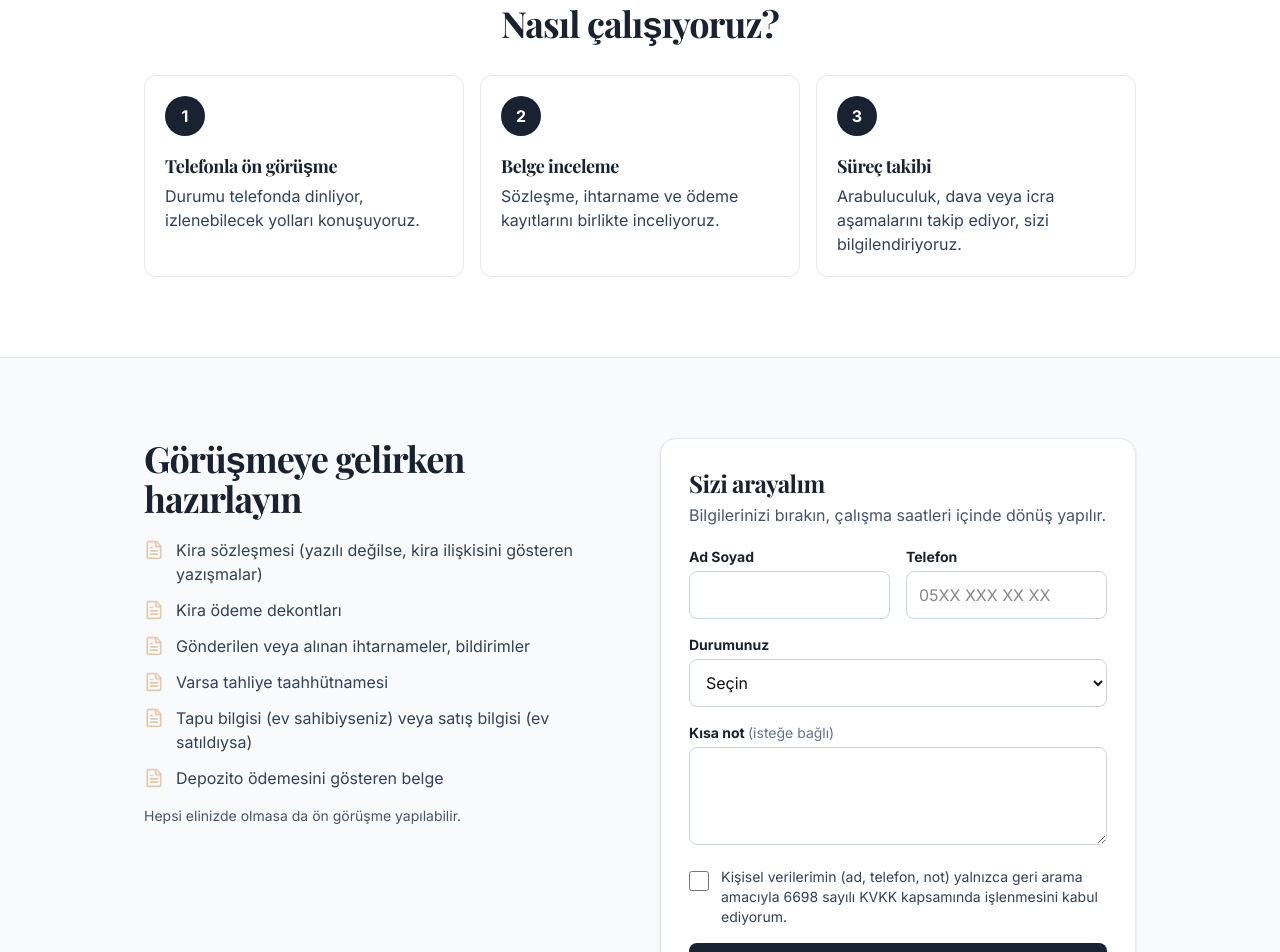
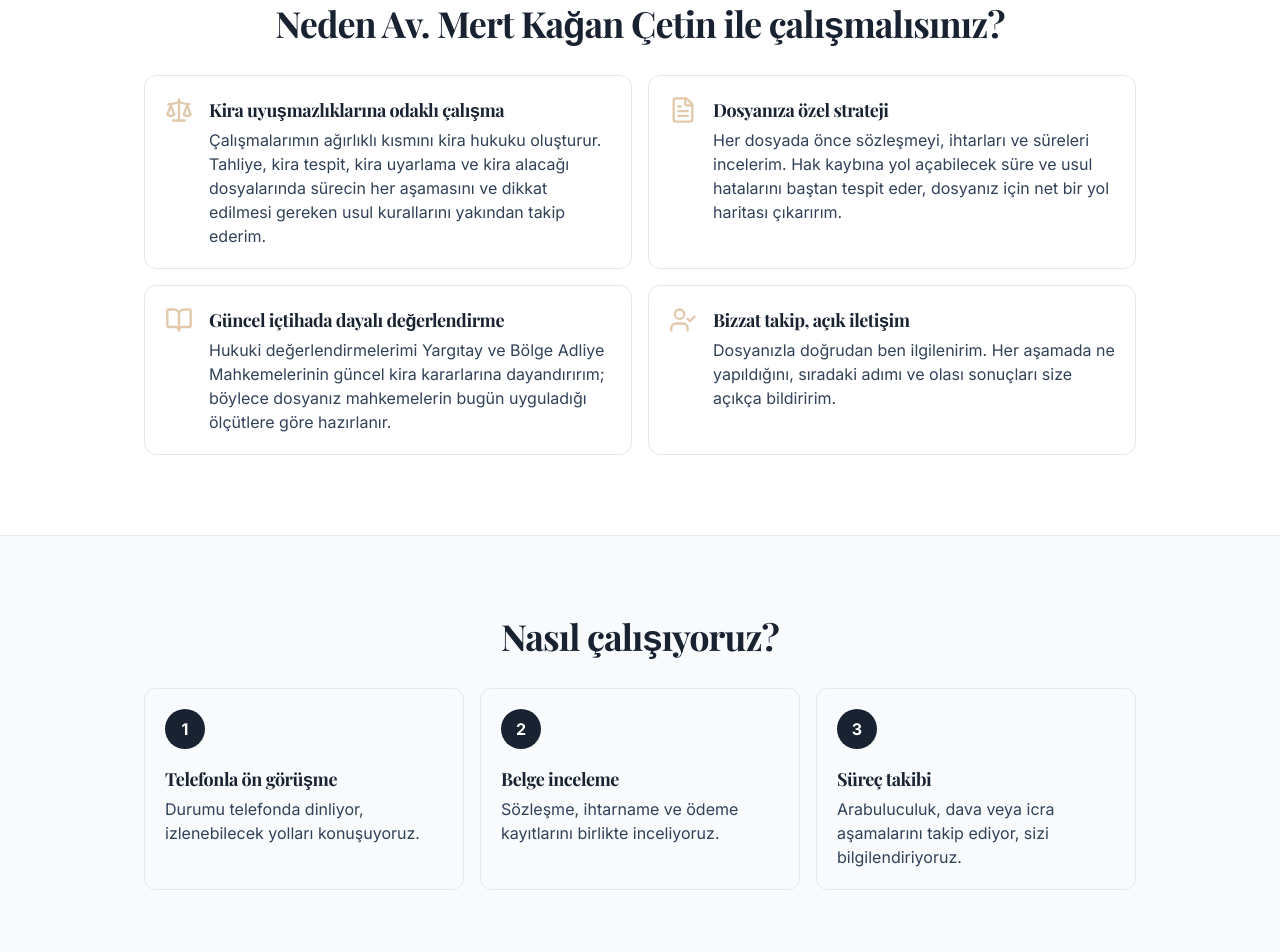
Before and after one commit to pixelmirage/site, a Next.js app: page /izmir-kira-avukati in a window 1280 px wide. Shown: the part 1440-2392 px from the top of the page. Built offline with nearby package versions, Linux system fonts and the light colour scheme; no server answers.

Commit message:
Kira landing: 'Neden' section, KVKK aydınlatma metni page, footer + form links

```diff
--- a/src/app/izmir-kira-avukati/page.tsx
+++ b/src/app/izmir-kira-avukati/page.tsx
@@ -1,6 +1,6 @@
 import { Metadata } from "next";
 import Link from "next/link";
-import { Phone, MapPin, ChevronRight, Home, MessageCircle, Clock, FileText, ShieldCheck } from "lucide-react";
+import { Phone, MapPin, ChevronRight, Home, MessageCircle, Clock, FileText, ShieldCheck, Scale, BookOpen, UserCheck } from "lucide-react";
 import { SituationPicker } from "@/components/kira-landing/SituationPicker";
 import { CallbackForm } from "@/components/kira-landing/CallbackForm";
 import { BreadcrumbSchema } from "@/components/seo/BreadcrumbSchema";
@@ -176,8 +176,34 @@ export default function IzmirKiraAvukatiPage() {
                 </div>
             </section>
 
+
+            {/* Neden */}
+            <section className="py-12 md:py-20" aria-labelledby="neden">
+                <div className="container mx-auto max-w-5xl px-4">
+                    <h2 id="neden" className={`${H2} mb-8 text-center`}>Neden Av. Mert Kağan Çetin ile çalışmalısınız?</h2>
+                    <ul className="grid grid-cols-1 gap-4 sm:grid-cols-2">
+                        <li className="flex gap-4 rounded-xl border border-slate-200 p-5">
+                            <Scale className="h-7 w-7 flex-shrink-0 text-secondary" aria-hidden="true" />
+                            <div><h3 className="mb-1 text-lg font-bold text-primary">Kira uyuşmazlıklarına odaklı çalışma</h3><p className="text-slate-700">Çalışmalarımın ağırlıklı kısmını kira hukuku oluşturur. Tahliye, kira tespit, kira uyarlama ve kira alacağı dosyalarında sürecin her aşamasını ve dikkat edilmesi gereken usul kurallarını yakından takip ederim.</p></div>
+                        </li>
+                        <li className="flex gap-4 rounded-xl border border-slate-200 p-5">
+                            <FileText className="h-7 w-7 flex-shrink-0 text-secondary" aria-hidden="true" />
+                            <div><h3 className="mb-1 text-lg font-bold text-primary">Dosyanıza özel strateji</h3><p className="text-slate-700">Her dosyada önce sözleşmeyi, ihtarları ve süreleri incelerim. Hak kaybına yol açabilecek süre ve usul hatalarını baştan tespit eder, dosyanız için net bir yol haritası çıkarırım.</p></div>
+                        </li>
+                        <li className="flex gap-4 rounded-xl border border-slate-200 p-5">
+                            <BookOpen className="h-7 w-7 flex-shrink-0 text-secondary" aria-hidden="true" />
+                            <div><h3 className="mb-1 text-lg font-bold text-primary">Güncel içtihada dayalı değerlendirme</h3><p className="text-slate-700">Hukuki değerlendirmelerimi Yargıtay ve Bölge Adliye Mahkemelerinin güncel kira kararlarına dayandırırım; böylece dosyanız mahkemelerin bugün uyguladığı ölçütlere göre hazırlanır.</p></div>
+                        </li>
+                        <li className="flex gap-4 rounded-xl border border-slate-200 p-5">
+                            <UserCheck className="h-7 w-7 flex-shrink-0 text-secondary" aria-hidden="true" />
+                            <div><h3 className="mb-1 text-lg font-bold text-primary">Bizzat takip, açık iletişim</h3><p className="text-slate-700">Dosyanızla doğrudan ben ilgilenirim. Her aşamada ne yapıldığını, sıradaki adımı ve olası sonuçları size açıkça bildiririm.</p></div>
+                        </li>
+                    </ul>
+                </div>
+            </section>
+
             {/* Süreç */}
-            <section className="py-12 md:py-20" aria-labelledby="surec">
+            <section className="border-y border-slate-200 bg-slate-50 py-12 md:py-20" aria-labelledby="surec">
                 <div className="container mx-auto max-w-5xl px-4">
                     <h2 id="surec" className={`${H2} mb-8 text-center`}>Nasıl çalışıyoruz?</h2>
                     <ol className="grid grid-cols-1 gap-4 md:grid-cols-3">
@@ -195,7 +221,7 @@ export default function IzmirKiraAvukatiPage() {
             </section>
 
             {/* Belgeler + Form */}
-            <section className="border-y border-slate-200 bg-slate-50 py-12 md:py-20">
+            <section className="py-12 md:py-20">
                 <div className="container mx-auto grid max-w-5xl grid-cols-1 gap-10 px-4 md:grid-cols-2">
                     <div aria-labelledby="belgeler">
                         <h2 id="belgeler" className={`${H2} mb-5`}>Görüşmeye gelirken hazırlayın</h2>
--- /dev/null
+++ b/src/app/kvkk-aydinlatma-metni/page.tsx
@@ -0,0 +1,90 @@
+import { Metadata } from "next";
+
+export const metadata: Metadata = {
+    title: { absolute: "KVKK Aydınlatma Metni | Av. Mert Kağan Çetin" },
+    description: "6698 sayılı Kişisel Verilerin Korunması Kanunu md. 10 kapsamında iletişim ve geri arama formlarına ilişkin aydınlatma metni.",
+    alternates: { canonical: "https://mertkagancetin.com/kvkk-aydinlatma-metni/" },
+    robots: { index: false, follow: true },
+};
+
+const H2 = "mt-10 mb-3 font-playfair text-2xl font-bold text-primary";
+
+export default function KvkkPage() {
+    return (
+        <div className="bg-white">
+            <article className="container mx-auto max-w-3xl px-4 py-12 md:py-16 text-slate-700 leading-7">
+                <h1 className="mb-6 font-playfair text-3xl md:text-5xl font-bold text-primary">KVKK Aydınlatma Metni</h1>
+                <p>
+                    Bu aydınlatma metni, 6698 sayılı Kişisel Verilerin Korunması Kanunu (&quot;KVKK&quot;) md. 10 uyarınca,
+                    mertkagancetin.com üzerindeki iletişim ve geri arama formları ile telefon ve WhatsApp yoluyla iletilen
+                    kişisel verilerin işlenmesine ilişkin olarak hazırlanmıştır.
+                </p>
+
+                <h2 className={H2}>1. Veri Sorumlusu</h2>
+                <ul className="list-disc space-y-1 pl-6">
+                    <li>Av. Mert Kağan Çetin</li>
+                    <li>Adres: Mansuroğlu Mah. 286/3 Sk. Dedemhan Plaza D:17 Bayraklı/İzmir</li>
+                    <li>E-posta: <a href="mailto:mertkagancetin@gmail.com" className="text-primary underline">mertkagancetin@gmail.com</a></li>
+                    <li>Telefon: <a href="tel:+905445854645" className="text-primary underline">+90 544 585 46 45</a></li>
+                </ul>
+
+                <h2 className={H2}>2. İşlenen Kişisel Veriler</h2>
+                <p>Ad soyad, telefon numarası, e-posta adresi ve form ya da mesaj yoluyla iletilen not/açıklama.</p>
+
+                <h2 className={H2}>3. İşleme Amaçları</h2>
+                <ul className="list-disc space-y-1 pl-6">
+                    <li>İletişim ve geri arama talebinize dönüş yapılması,</li>
+                    <li>Hukuki danışmanlık amacıyla ön görüşmenin planlanması ve yapılması.</li>
+                </ul>
+
+                <h2 className={H2}>4. Hukuki Sebepler ve Toplama Yöntemi</h2>
+                <p>
+                    Kişisel verileriniz, internet sitesindeki formlar, telefon ve WhatsApp aracılığıyla elektronik ortamda toplanır ve
+                    KVKK md. 5/2-c (bir sözleşmenin kurulması veya ifasıyla doğrudan ilgili olması) ile md. 5/2-f (ilgili kişinin temel hak ve
+                    özgürlüklerine zarar vermemek kaydıyla veri sorumlusunun meşru menfaati) hukuki sebeplerine dayanılarak işlenir.
+                    Bu sebeplerin bulunmadığı hallerde ve yurt dışına aktarım bakımından gerektiğinde açık rızanıza başvurulur.
+                    İletilen notlarda özel nitelikli kişisel veri paylaşmamanızı rica ederiz.
+                </p>
+
+                <h2 className={H2}>5. Kişisel Verilerin Aktarılması</h2>
+                <p>
+                    Form ile iletilen veriler, form altyapısı hizmet sağlayıcısı Formspree (yurt dışında yerleşik) sunucuları aracılığıyla
+                    iletilir ve bu kapsamda KVKK md. 9 hükümlerine uygun olarak yurt dışına aktarılır. Kişisel verileriniz bunun dışında
+                    üçüncü kişilere aktarılmaz; kanuni yükümlülük halinde yetkili kamu kurum ve kuruluşlarıyla paylaşılabilir.
+                </p>
+
+                <h2 className={H2}>6. Saklama Süresi</h2>
+                <p>
+                    Kişisel verileriniz, işleme amacının gerektirdiği süre boyunca saklanır. Avukatlık ilişkisi kurulmaması halinde
+                    talebinize dönüş ve ön görüşme tamamlandıktan sonra makul süre içinde silinir veya anonim hale getirilir; avukatlık
+                    ilişkisi kurulması halinde ilgili mevzuatta öngörülen süreler boyunca saklanır.
+                </p>
+
+                <h2 className={H2}>7. KVKK md. 11 Kapsamındaki Haklarınız</h2>
+                <p>KVKK md. 11 uyarınca veri sorumlusuna başvurarak;</p>
+                <ul className="list-disc space-y-1 pl-6">
+                    <li>kişisel verilerinizin işlenip işlenmediğini öğrenme,</li>
+                    <li>işlenmişse buna ilişkin bilgi talep etme,</li>
+                    <li>işlenme amacını ve amacına uygun kullanılıp kullanılmadığını öğrenme,</li>
+                    <li>yurt içinde veya yurt dışında aktarıldığı üçüncü kişileri bilme,</li>
+                    <li>eksik veya yanlış işlenmişse düzeltilmesini isteme,</li>
+                    <li>KVKK md. 7 çerçevesinde silinmesini veya yok edilmesini isteme,</li>
+                    <li>düzeltme, silme ve yok etme işlemlerinin verilerin aktarıldığı üçüncü kişilere bildirilmesini isteme,</li>
+                    <li>münhasıran otomatik sistemlerle analiz edilmesi suretiyle aleyhinize bir sonucun ortaya çıkmasına itiraz etme,</li>
+                    <li>kanuna aykırı işlenmesi sebebiyle zarara uğramanız halinde zararın giderilmesini talep etme</li>
+                </ul>
+                <p className="mt-3">haklarına sahipsiniz.</p>
+
+                <h2 className={H2}>8. Başvuru Yöntemi</h2>
+                <p>
+                    Taleplerinizi, kimliğinizi tespit edici bilgilerle birlikte yazılı olarak yukarıdaki adrese veya
+                    <a href="mailto:mertkagancetin@gmail.com" className="text-primary underline"> mertkagancetin@gmail.com</a> adresine
+                    iletebilirsiniz. Başvurular, Veri Sorumlusuna Başvuru Usul ve Esasları Hakkında Tebliğ uyarınca talebin niteliğine göre
+                    en kısa sürede ve en geç otuz gün içinde sonuçlandırılır.
+                </p>
+
+                <p className="mt-10 text-sm text-slate-500">Son güncelleme: 24 Ekim 2026</p>
+            </article>
+        </div>
+    );
+}
--- a/src/components/kira-landing/CallbackForm.tsx
+++ b/src/components/kira-landing/CallbackForm.tsx
@@ -41,7 +41,7 @@ export function CallbackForm() {
             </div>
             <label className="flex items-start gap-3 text-sm text-slate-700">
                 <input type="checkbox" name="kvkk-onay" value="evet" required className="mt-1 h-5 w-5 flex-shrink-0 accent-primary" />
-                <span>Kişisel verilerimin (ad, telefon, not) yalnızca geri arama amacıyla 6698 sayılı KVKK kapsamında işlenmesini kabul ediyorum.</span>
+                <span><a href="/kvkk-aydinlatma-metni/" target="_blank" className="underline hover:text-secondary">KVKK Aydınlatma Metni</a>&apos;ni okudum; kişisel verilerimin (ad, telefon, not) geri arama amacıyla işlenmesini kabul ediyorum.</span>
             </label>
             <button type="submit" className="h-12 w-full rounded-lg bg-primary text-base font-bold text-white hover:bg-primary/90">Geri Arama İste</button>
         </form>
--- a/src/components/layout/Footer.tsx
+++ b/src/components/layout/Footer.tsx
@@ -58,6 +58,8 @@ export function Footer() {
                 <div className="flex flex-col md:flex-row justify-between items-center gap-8 pt-12 border-t border-border/50">
                     <p className="text-[10px] text-muted-foreground uppercase tracking-widest">
                         © {new Date().getFullYear()} Mert Kağan Çetin Hukuk Bürosu. Tüm hakları saklıdır.
+                        <span aria-hidden="true"> · </span>
+                        <Link href="/kvkk-aydinlatma-metni/" className="hover:text-primary underline-offset-2 hover:underline">KVKK Aydınlatma Metni</Link>
                     </p>
                     <div className="flex items-center gap-8">
                         <a
```
